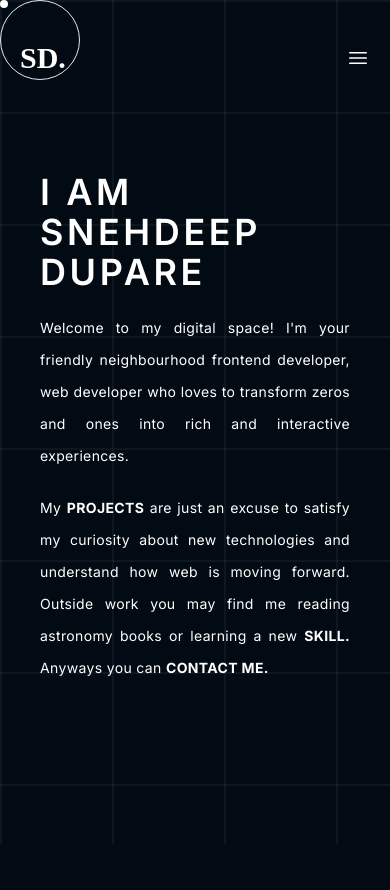
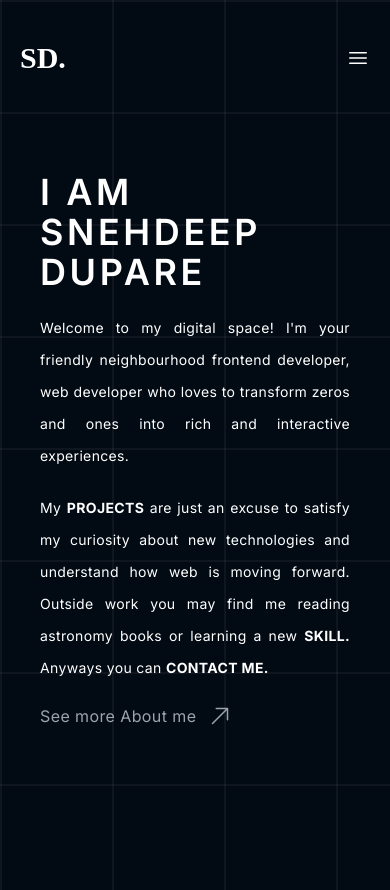
Before and after one commit to SnehdeepDupare/Snehdeep-Portfolio, a Next.js app: page / in a window 390 px wide. Before the commit the page ends 844 px from the top, so only its background shows below. Built offline with nearby package versions, Linux system fonts and the light colour scheme; a web font is replaced by a local one.

Commit message:
minor changes and bug fixes

```diff
--- a/app/(user)/contact/page.tsx
+++ b/app/(user)/contact/page.tsx
@@ -29,7 +29,7 @@ function Contact() {
           </span>
         </h5>
 
-        <form className="space-y-3 mx-auto flex flex-col items-start">
+        <form className="space-y-3 mx-auto flex flex-col items-start mt-20 md:mt-0">
           <input type="text" placeholder="Name" className="contact-field" />
           <input type="email" placeholder="Email" className="contact-field" />
           <input type="text" placeholder="Subject" className="contact-field" />
--- a/app/(user)/page.tsx
+++ b/app/(user)/page.tsx
@@ -1,5 +1,5 @@
 "use client";
-import { Github, Linkedin } from "@/components/Icons";
+import { Github, Linkedin, TopRightArrow } from "@/components/Icons";
 import { motion } from "framer-motion";
 import Link from "next/link";
 
@@ -8,17 +8,18 @@ export default function Home() {
     <main className="flex flex-col mt-14 md:mt-24 max-w-6xl mx-auto px-10 md:px-24">
       <motion.h3
         initial={{ opacity: 0, y: -10 }}
-        whileInView={{ opacity: 1, y: 0 }}
+        animate={{ opacity: 1, y: 0 }}
         transition={{ duration: 1, delay: 0.5 }}
+        viewport={{ once: true }}
         className="font-semibold uppercase tracking-widest text-4xl md:text-5xl mb-5 md:mb-10"
       >
         I am Snehdeep Dupare
       </motion.h3>
 
-      <div className="space-y-5 text-sm tracking-wide leading-8 md:leading-9">
+      <section className="space-y-5 text-sm tracking-wide leading-8 md:leading-9">
         <motion.p
           initial={{ opacity: 0, y: -10 }}
-          whileInView={{ opacity: 1, y: 0 }}
+          animate={{ opacity: 1, y: 0 }}
           transition={{ duration: 1, delay: 0.7 }}
           className="text-justify"
         >
@@ -29,7 +30,7 @@ export default function Home() {
 
         <motion.p
           initial={{ opacity: 0, y: -10 }}
-          whileInView={{ opacity: 1, y: 0 }}
+          animate={{ opacity: 1, y: 0 }}
           transition={{ duration: 1, delay: 0.9 }}
           className="text-justify"
         >
@@ -48,13 +49,28 @@ export default function Home() {
             <Link href="/contact">Contact me.</Link>
           </span>
         </motion.p>
-      </div>
+      </section>
+
+      <motion.section
+        initial={{ opacity: 0, y: -10 }}
+        animate={{ opacity: 1, y: 0 }}
+        transition={{ duration: 1, delay: 1.3 }}
+        className="text-left mt-5"
+      >
+        <Link
+          href="/about"
+          className="text-gray-400 hover:text-white hover:underline tracking-wide flex flex-row gap-x-3 "
+        >
+          See more About me
+          <TopRightArrow />
+        </Link>
+      </motion.section>
 
       <motion.div
         initial={{ opacity: 0, y: -10 }}
-        whileInView={{ opacity: 1, y: 0 }}
+        animate={{ opacity: 1, y: 0 }}
         transition={{ duration: 1, delay: 1.3 }}
-        className="mt-4"
+        className="mt-4 mb-24 md:0"
       >
         <Github />
         <Linkedin />
--- a/app/(user)/projects/page.tsx
+++ b/app/(user)/projects/page.tsx
@@ -19,11 +19,11 @@ async function Projects() {
         <div className="space-y-5 mt-12 grid grid-cols-1 md:grid-cols-2 md:space-y-0 md:gap-5">
           {projects.map((project) => (
             <Link href={`/project/${project.slug}`} key={project._id}>
-              <div className="relative flex flex-col group cursor-pointer rounded-xl overflow-hidden border border-gray-500">
+              <div className="relative flex flex-col group cursor-pointer rounded-xl overflow-hidden ">
                 <img
                   src={urlFor(project.poster).url()}
                   alt="Project Image"
-                  className="h-96 aspect-video object-contain"
+                  className=" aspect-video object-contain"
                 />
 
                 <div className="absolute bottom-0 bg-black w-full p-3 space-y-2 opacity-0  group-hover:opacity-80 transition-all ease-in-out duration-300 translate-y-10 group-hover:translate-y-0">
@@ -47,7 +47,7 @@ async function Projects() {
         </div>
       </main>
 
-      <div className="mt-12 mb-36 group max-w-6xl mx-auto px-10 lg:pl-36">
+      <div className=" text-left mt-12 mb-36 group max-w-6xl mx-auto px-10 ">
         <Link href="/contact" className="flex gap-x-3">
           <p className="text-gray-400 group-hover:text-white group-hover:underline tracking-wide">
             Loved my work? Contact me now
--- a/app/(user)/skills/page.tsx
+++ b/app/(user)/skills/page.tsx
@@ -27,14 +27,15 @@ async function Skills() {
               <img
                 src={urlFor(skill.image).url()}
                 alt="skill-img"
-                className="h-16 w-16 border rounded-full object-contain mb-2"
+                className="h-14 w-14 md:w-16 md:h-16 border rounded-full object-contain mb-2"
               />
               <p className="text-sm">{skill.title}</p>
             </div>
           ))}
         </div>
       </main>
-      <div className="mx-auto max-w-6xl px-10 mt-10">
+
+      <div className="mx-auto max-w-6xl px-10 mt-10 mb-24 md:mb-0 ">
         <Link
           href="/projects"
           className="text-gray-400 hover:text-white hover:underline tracking-wide flex flex-row gap-x-3 "
--- a/app/globals.css
+++ b/app/globals.css
@@ -27,6 +27,6 @@
   }
 
   .contact-field {
-    @apply px-6 py-4 bg-transparent border border-gray-800 w-96 md:w-[500px] outline-none rounded-md focus:bg-black placeholder:text-gray-500 text-gray-500 focus:text-white hover:border-gray-700 transition-all duration-300;
+    @apply px-6 py-4 bg-transparent border border-gray-800 w-72 md:w-[500px] outline-none rounded-md focus:bg-black placeholder:text-gray-500 text-gray-500 focus:text-white hover:border-gray-700 transition-all duration-300;
   }
 }
--- a/components/Cursor/index.tsx
+++ b/components/Cursor/index.tsx
@@ -60,14 +60,14 @@ function Cursor() {
 
   return (
     <motion.div
-      className="h-20 w-20 fixed border rounded-full top-0 left-0 pointer-events-none"
+      className="hidden md:block h-20 w-20 fixed border rounded-full top-0 left-0 pointer-events-none z-50"
       style={{
         left: smoothOutline._x,
         top: smoothOutline._y,
       }}
     >
       <motion.div
-        className="h-2 w-2 rounded-full bg-white fixed top-0 left-0 pointer-events-none "
+        className="hidden md:block h-2 w-2 rounded-full bg-white fixed top-0 left-0 pointer-events-none"
         style={{
           left: smoothMouse.x,
           top: smoothMouse.y,
--- a/components/Icons/index.tsx
+++ b/components/Icons/index.tsx
@@ -84,18 +84,18 @@ export const GithubIcon = () => {
     >
       <g
         fill="#000000"
-        fill-rule="nonzero"
+        fillRule="nonzero"
         stroke="none"
-        stroke-width="1"
-        stroke-linecap="butt"
-        stroke-linejoin="miter"
-        stroke-miterlimit="10"
-        stroke-dasharray=""
-        stroke-dashoffset="0"
-        font-family="none"
-        font-weight="none"
-        font-size="none"
-        text-anchor="none"
+        strokeWidth="1"
+        strokeLinecap="butt"
+        strokeLinejoin="miter"
+        strokeMiterlimit="10"
+        strokeDasharray=""
+        strokeDashoffset="0"
+        fontFamily="none"
+        fontWeight="none"
+        fontSize="none"
+        textAnchor="none"
       >
         <g transform="scale(8.53333,8.53333)">
           <path d="M15,3c-6.627,0 -12,5.373 -12,12c0,5.623 3.872,10.328 9.092,11.63c-0.056,-0.162 -0.092,-0.35 -0.092,-0.583v-2.051c-0.487,0 -1.303,0 -1.508,0c-0.821,0 -1.551,-0.353 -1.905,-1.009c-0.393,-0.729 -0.461,-1.844 -1.435,-2.526c-0.289,-0.227 -0.069,-0.486 0.264,-0.451c0.615,0.174 1.125,0.596 1.605,1.222c0.478,0.627 0.703,0.769 1.596,0.769c0.433,0 1.081,-0.025 1.691,-0.121c0.328,-0.833 0.895,-1.6 1.588,-1.962c-3.996,-0.411 -5.903,-2.399 -5.903,-5.098c0,-1.162 0.495,-2.286 1.336,-3.233c-0.276,-0.94 -0.623,-2.857 0.106,-3.587c1.798,0 2.885,1.166 3.146,1.481c0.896,-0.307 1.88,-0.481 2.914,-0.481c1.036,0 2.024,0.174 2.922,0.483c0.258,-0.313 1.346,-1.483 3.148,-1.483c0.732,0.731 0.381,2.656 0.102,3.594c0.836,0.945 1.328,2.066 1.328,3.226c0,2.697 -1.904,4.684 -5.894,5.097c1.098,0.573 1.899,2.183 1.899,3.396v2.734c0,0.104 -0.023,0.179 -0.035,0.268c4.676,-1.639 8.035,-6.079 8.035,-11.315c0,-6.627 -5.373,-12 -12,-12z"></path>
--- a/next.config.js
+++ b/next.config.js
@@ -1,4 +1,4 @@
 /** @type {import('next').NextConfig} */
-const nextConfig = {}
+const nextConfig = {};
 
-module.exports = nextConfig
+module.exports = nextConfig;
--- a/sanity/utils/getInfo.ts
+++ b/sanity/utils/getInfo.ts
@@ -8,10 +8,7 @@ export const getInfo: () => Promise<Info> = async () => {
       groq`*[_type == "info"][0]{
         ...,
       "resume":resume.asset->url
-    }`,
-      {
-        cache: "no-store",
-      }
+    }`
     );
 
     return info;
--- a/sanity/utils/getProject.ts
+++ b/sanity/utils/getProject.ts
@@ -11,9 +11,6 @@ export async function getProject(slug: string): Promise<Project> {
       }`,
     {
       slug,
-    },
-    {
-      cache: "no-store",
     }
   );
 
--- a/sanity/utils/getProjects.ts
+++ b/sanity/utils/getProjects.ts
@@ -9,10 +9,7 @@ export const getProjects: () => Promise<Project[]> = async () => {
         ...,
         "slug": slug.current,
         technologies[]->,
-      }| order(_createdAt desc)`,
-      {
-        cache: "no-store",
-      }
+      }| order(_createdAt desc)`
     );
 
     return projects;
--- a/sanity/utils/getSkills.ts
+++ b/sanity/utils/getSkills.ts
@@ -4,9 +4,7 @@ import { Skill } from "@/typings";
 
 export const getSkills: () => Promise<Skill[]> = async () => {
   try {
-    const skills = await client.fetch(groq`*[_type == 'skill']`, {
-      cache: "no-store",
-    });
+    const skills = await client.fetch(groq`*[_type == 'skill']`);
 
     return skills;
   } catch (error) {
```
